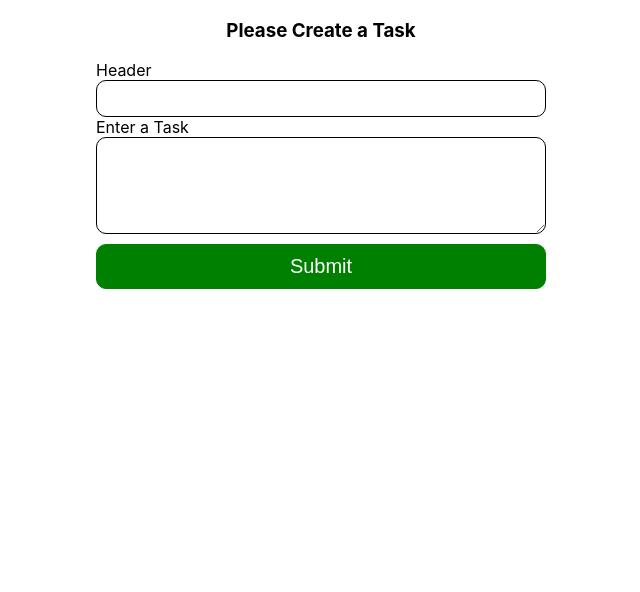
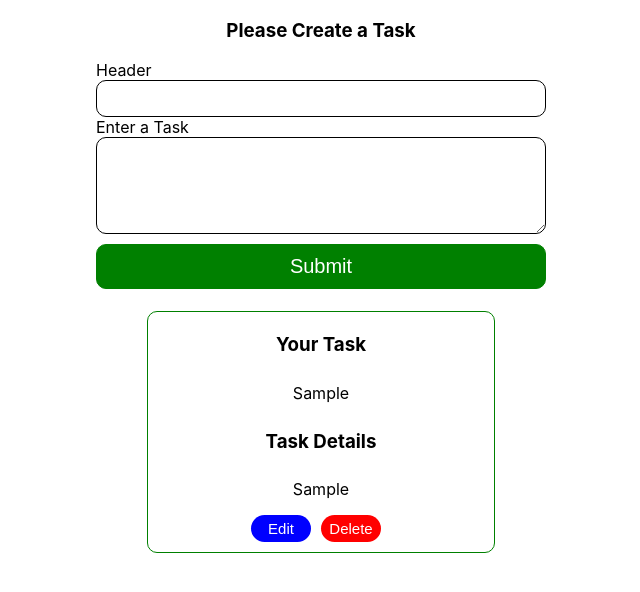
Before and after one commit to janvaljean/Form-Context-Js-Server-Project, a React (Vite) app in the folder form-context-server-project/: page / in a window 1280 px wide. Both pictures are taken after typing "Sample", "Sample" into the empty fields and a click on the button "Submit". Shown: the top 592 px of the page, without its empty margins (319-959 px from the left). Built offline with nearby package versions, Linux system fonts and the light colour scheme.

Commit message:
task Cards css props added

```diff
--- a/form-context-server-project/src/App.css
+++ b/form-context-server-project/src/App.css
@@ -1,39 +1,80 @@
-.App{
+.App {
   display: flex;
   flex-direction: column;
   align-items: center;
-
-
-
 }
-.taskCreaterForm{
+.taskCreaterForm {
   display: flex;
   flex-direction: column;
-
-
 }
 
-.taskCreateContainer{
+.taskCreateContainer {
   width: 450px;
-
-
-
 }
-.header{
+.header {
   text-align: center;
 }
-.taskInput{
+.taskInput {
   padding: 10px;
   border: 1px solid black;
   border-radius: 10px;
 }
-.taskButton{
+.taskButton {
   padding: 10px;
   background-color: green;
   margin: 10px 0px;
   border: 1px solid green;
   color: white;
   border-radius: 10px;
-font-size: 20px;
+  font-size: 20px;
+}
+.card {
+  border: 1px solid green;
+  border: radius;
+  border-radius: 10px;
+  display: flex;
+  flex-direction: column;
+  width: 30%;
+  justify-content: center;
+  align-items: center;
+  margin: 12px;
+  height: 30vh;
+}
 
+.taskList {
+  display: flex;
+  flex-wrap: wrap;
+  justify-content: center;
+  width: 90%;
 }
+.editButton {
+  padding: 5px;
+  font-size: 15px;
+  width: 60px;
+  border: none;
+  border-radius: 30px;
+  background-color: blue;
+  color: white;
+  margin-right: 10px;
+}
+.deleteButton {
+  padding: 5px;
+  font-size: 15px;
+  width: 60px;
+  border: none;
+  border-radius: 30px;
+  background-color: red;
+  color: white;
+  margin-right: 10px;
+}
+.buttonContainer {
+  margin: 8px;
+}
+.cardInfo {
+  margin: 4px;
+  padding: 4px;
+  border-radius: 8px;
+  width: 80%;
+  text-align: center;
+  overflow: auto;
+}
--- a/form-context-server-project/src/App.jsx
+++ b/form-context-server-project/src/App.jsx
@@ -20,6 +20,7 @@ function App() {
   return (
     <div className="App">
       <TaskCreate onCreate={createTask} />
+      {/* //!prop lifting up */}
       <TaskList tasks={tasks} />
     </div>
   );
--- a/form-context-server-project/src/components/TaskCard.jsx
+++ b/form-context-server-project/src/components/TaskCard.jsx
@@ -1,10 +1,19 @@
 import React from "react";
 
 const TaskCard = ({ task }) => {
-    console.log(task)
-  return <div>
-
-  </div>;
+  console.log(task);
+  return (
+    <div className="card">
+      <h3 className="cardHeader">Your Task</h3>
+      <p className="cardInfo">{task.header}</p>
+      <h3 className="cardHeader">Task Details</h3>
+      <p className="cardInfo">{task.task}</p>
+      <div className="buttonContainer">
+        <button className="editButton">Edit</button>
+        <button className="deleteButton">Delete</button>
+      </div>
+    </div>
+  );
 };
 
 export default TaskCard;
--- a/form-context-server-project/src/components/TaskCreate.jsx
+++ b/form-context-server-project/src/components/TaskCreate.jsx
@@ -14,9 +14,9 @@ const TaskCreate = ({onCreate}) => {
 
   const handleSubmit = (e) => {
     e.preventDefault();
-    onCreate(header, task);
-    setTask("")
-    setHeader("")
+    onCreate(header, task); //!prop lifting up
+    setTask("");
+    setHeader("");
   };
 
   return (
--- a/form-context-server-project/src/components/TaskList.jsx
+++ b/form-context-server-project/src/components/TaskList.jsx
@@ -3,7 +3,7 @@ import TaskCard from "./TaskCard";
 
 const TaskList = ({ tasks }) => {
   return (
-    <div>
+    <div className="taskList">
       {tasks.map((task) => (
         <TaskCard key={task.id} task={task} />
       ))}
```
